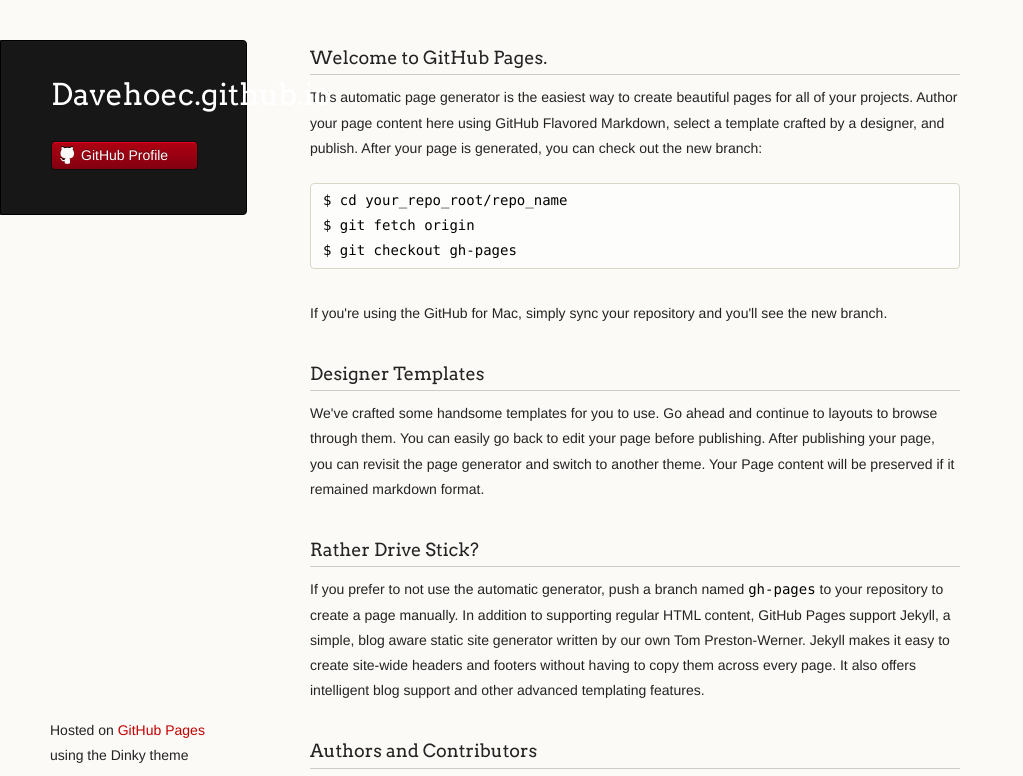
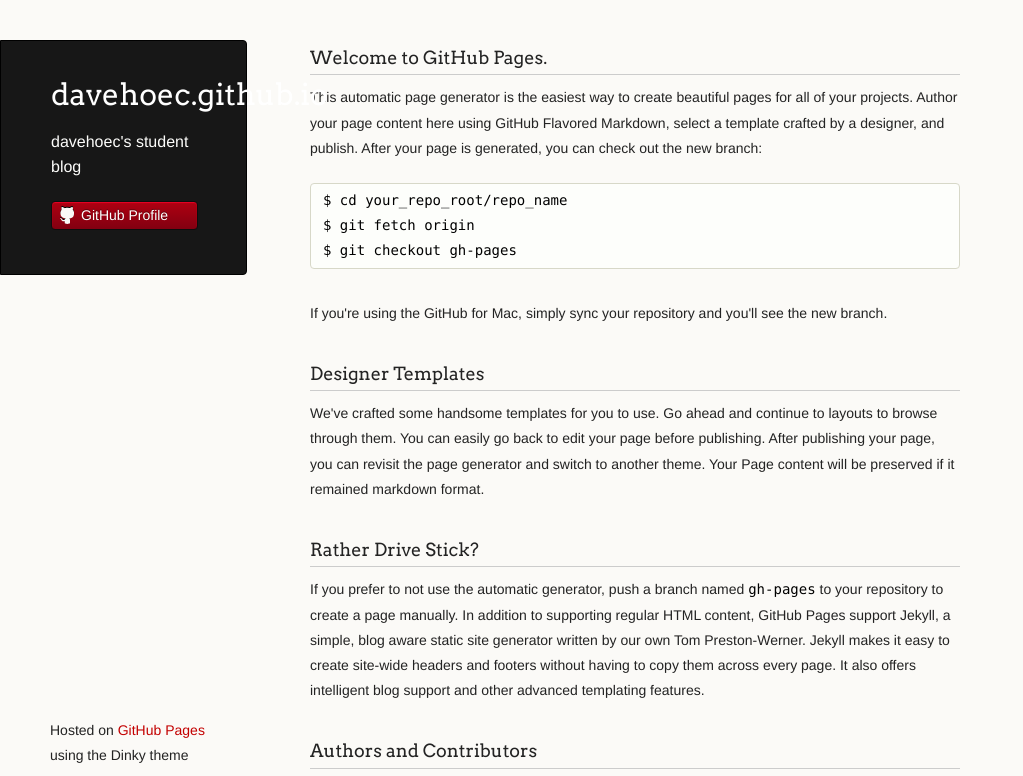
Before and after one commit to davehoec/davehoec.github.io, a plain HTML site: page index.html in a window 1280 px wide. Shown: the top 776 px of the page, without its empty margins (0-1023 px from the left). Drawn offline with Linux system fonts and the light colour scheme.

Commit message:
Made a nicer header

```diff
--- a/index.html
+++ b/index.html
@@ -16,8 +16,8 @@
   <body>
     <div class="wrapper">
       <header>
-        <h1 class="header">Davehoec.github.io</h1>
-        <p class="header"></p>
+        <h1 class="header">davehoec.github.io</h1>
+        <p class="header">davehoec's student blog</p>
 
 
 
```
